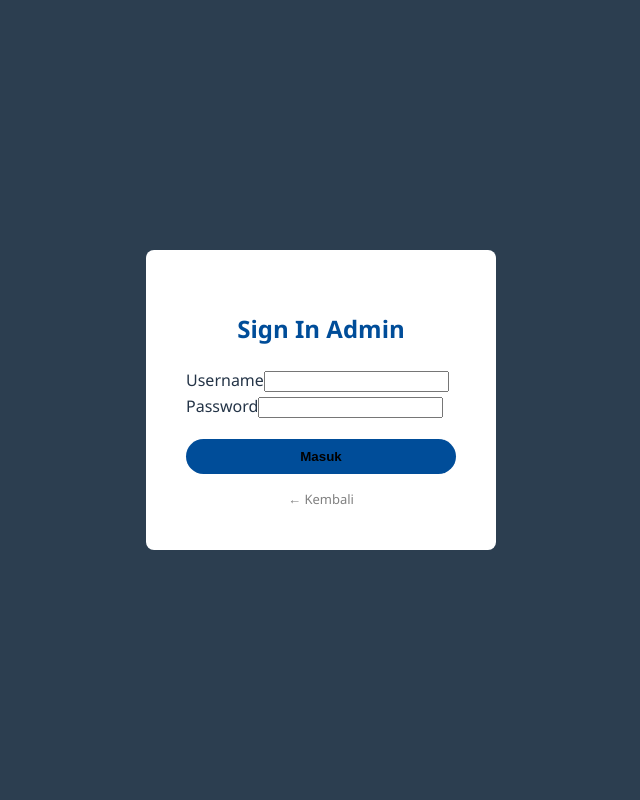
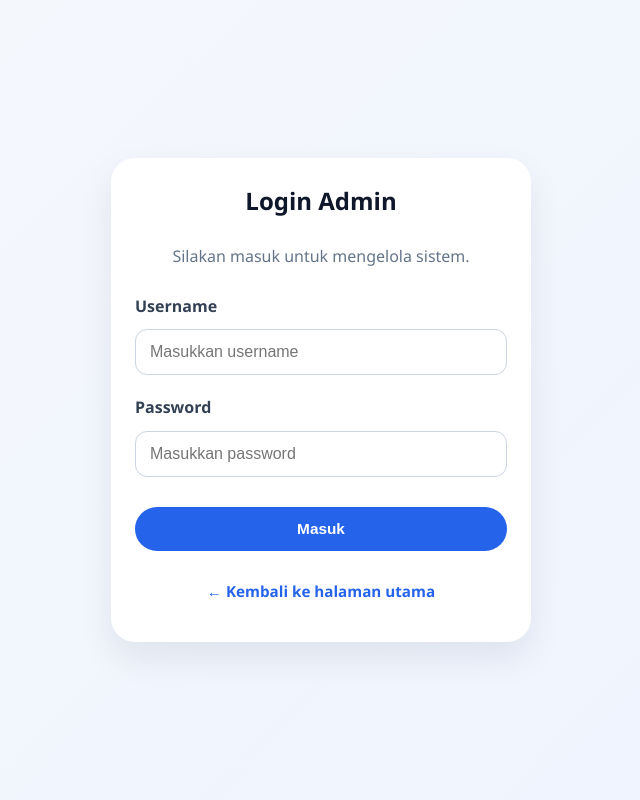
Before and after one commit to mrieaziz/website-berita, a PHP site: page /login.php in a window 1280 px wide. Shown: the whole page, without its empty margins (319-959 px from the left). Run offline with PHP 8.4, Linux system fonts and the light colour scheme.

Commit message:
ganti gambar dan perbaiki tampilan login admin

```diff
--- a/css/style.css
+++ b/css/style.css
@@ -380,6 +380,119 @@ a { text-decoration: none; color: inherit; }
     transform: translateY(-1px);
     background: #1d4ed8;
 }
+
+body.login-simple-page {
+    background: #f4f6f9;
+    font-family: 'Segoe UI', Arial, sans-serif;
+    margin: 0;
+}
+
+.login-simple-wrapper {
+    width: 100%;
+    max-width: 380px;
+    margin: 60px auto;
+    padding: 0 16px;
+}
+
+.login-card {
+    background: white;
+    border-radius: 12px;
+    padding: 28px 24px;
+    box-shadow: 0 16px 40px rgba(15, 23, 42, 0.08);
+    border: 1px solid rgba(148, 163, 184, 0.18);
+}
+
+.login-card__header {
+    margin-bottom: 22px;
+}
+
+.login-brand {
+    margin: 0;
+    font-size: 1.5rem;
+    font-weight: 700;
+    color: #0f172a;
+}
+
+.login-intro {
+    margin: 10px 0 0;
+    color: #64748b;
+    line-height: 1.6;
+    font-size: 0.95rem;
+}
+
+.login-form {
+    display: grid;
+    gap: 16px;
+}
+
+.login-form .form-group {
+    display: grid;
+    gap: 8px;
+}
+
+.login-form .form-group label {
+    color: #475569;
+    font-size: 0.92rem;
+}
+
+.login-form .form-group input {
+    width: 100%;
+    min-height: 44px;
+    padding: 12px 14px;
+    border: 1px solid #d1d5db;
+    border-radius: 10px;
+    background: #f8fafc;
+    color: #111827;
+    font-size: 0.96rem;
+    transition: border-color 0.2s ease, box-shadow 0.2s ease;
+}
+
+.login-form .form-group input:focus {
+    outline: none;
+    border-color: #2563eb;
+    box-shadow: 0 0 0 4px rgba(37, 99, 235, 0.12);
+}
+
+.btn-submit {
+    width: 100%;
+    padding: 13px 0;
+    border-radius: 999px;
+    background: #2563eb;
+    color: white;
+    font-size: 0.96rem;
+    font-weight: 700;
+    border: none;
+    cursor: pointer;
+    transition: transform 0.2s ease, box-shadow 0.2s ease, background-color 0.2s ease;
+}
+
+.btn-submit:hover {
+    transform: translateY(-1px);
+    background: #1d4ed8;
+    box-shadow: 0 10px 24px rgba(37, 99, 235, 0.18);
+}
+
+.login-footer {
+    margin-top: 18px;
+    text-align: center;
+    font-size: 0.92rem;
+    color: #64748b;
+}
+
+.login-footer a {
+    color: #2563eb;
+}
+
+.alert-error {
+    border-radius: 10px;
+    padding: 12px 14px;
+    margin-bottom: 18px;
+    font-weight: 600;
+    background: #fef2f2;
+    color: #b91c1c;
+    border: 1px solid rgba(248, 113, 113, 0.25);
+}
+
 .eyebrow {
     margin: 0 0 4px;
     color: #2563eb;
--- a/koneksi/koneksi.php
+++ b/koneksi/koneksi.php
@@ -13,7 +13,7 @@ $user = "root";
 $pass = "";
 // Ganti nama database di bawah ini sesuai kesepakatan kelompokmu
 // Apakah "websitebus2" atau "db_tiket_bus" (harus sama persis dengan di phpMyAdmin)
-$db   = "website_berita1";
+$db   = "db_tiket_bus";
 
 $koneksi = mysqli_connect($host, $user, $pass, $db);
 
--- a/login.php
+++ b/login.php
@@ -1,5 +1,9 @@
 <?php
 include 'koneksi/koneksi.php';
+
+// Pastikan session_start() sudah dipanggil, biasanya di dalam koneksi.php
+// Jika belum, uncomment baris di bawah ini:
+// session_start();
 
 if (isset($_SESSION['login'])) {
     header("Location: dashboard.php");
@@ -17,7 +21,7 @@ if (isset($_POST['btn_login'])) {
         $r = mysqli_fetch_assoc($query);
         $_SESSION['login']        = true;
         $_SESSION['username']     = $r['username'];
-        $_SESSION['nama_lengkap']  = $r['nama_lengkap'];
+        $_SESSION['nama_lengkap'] = $r['nama_lengkap'];
 
         header("Location: dashboard.php");
         exit;
@@ -30,27 +34,43 @@ if (isset($_POST['btn_login'])) {
 <html lang="id">
 <head>
     <meta charset="UTF-8">
+    <meta name="viewport" content="width=device-width, initial-scale=1.0">
     <title>Login Admin</title>
     <link rel="stylesheet" href="css/style.css">
-    <style>
-        .login-wrapper { height: 100vh; display: flex; justify-content: center; align-items: center; background: #2c3e50; }
-        .login-box { background: white; padding: 40px; border-radius: 8px; width: 350px; }
-        .login-box h2 { text-align: center; color: #004d99; margin-bottom: 20px;}
-        .alert-error { background: #f8d7da; color: #721c24; padding: 10px; border-radius: 4px; text-align: center; margin-bottom: 15px;}
-    </style>
 </head>
 <body>
-    <div class="login-wrapper">
-        <div class="login-box">
-            <h2>Sign In Admin</h2>
-            <?php if (!empty($error)) { echo "<div class='alert-error'>$error</div>"; } ?>
-            <form action="" method="POST" style="border:none; padding:0;">
-                <label>Username</label><input type="text" name="username" required>
-                <label>Password</label><input type="password" name="password" required>
-                <button type="submit" name="btn_login" class="btn" style="width:100%; background:#004d99; margin-top:20px; padding:10px;">Masuk</button>
-                <a href="index.php" style="display:block; text-align:center; margin-top:15px; color:gray; font-size:13px;">← Kembali</a>
+    <div style="display: flex; justify-content: center; align-items: center; min-height: 100vh; padding: 20px;">
+
+        <div class="form-container" style="width: 100%; max-width: 420px; text-align: center;">
+
+            <h3 style="color: #0f172a; font-size: 1.5rem; margin-top: 0;">Login Admin</h3>
+            <p style="color: #64748b; margin-bottom: 24px;">Silakan masuk untuk mengelola sistem.</p>
+
+            <?php if (!empty($error)) { ?>
+                <div style="background: #fee2e2; color: #b91c1c; padding: 14px; border-radius: 12px; margin-bottom: 20px; font-size: 0.95rem;">
+                    <?php echo $error; ?>
+                </div>
+            <?php } ?>
+
+            <form action="" method="POST" style="text-align: left;">
+                <div class="form-group">
+                    <label for="username">Username</label>
+                    <input id="username" type="text" name="username" required placeholder="Masukkan username">
+                </div>
+
+                <div class="form-group">
+                    <label for="password">Password</label>
+                    <input id="password" type="password" name="password" required placeholder="Masukkan password">
+                </div>
+
+                <button type="submit" name="btn_login" class="btn-submit" style="margin-top: 10px;">Masuk</button>
             </form>
+
+            <p style="margin-top: 28px; font-size: 0.95rem;">
+                <a href="index.php" class="text-link">← Kembali ke halaman utama</a>
+            </p>
         </div>
+
     </div>
 </body>
 </html>
```
Also changed, not shown: index.php (+47 -0 lines), img/bus1.jpg (added), img/bus3.jpg (added), 1 other file.
